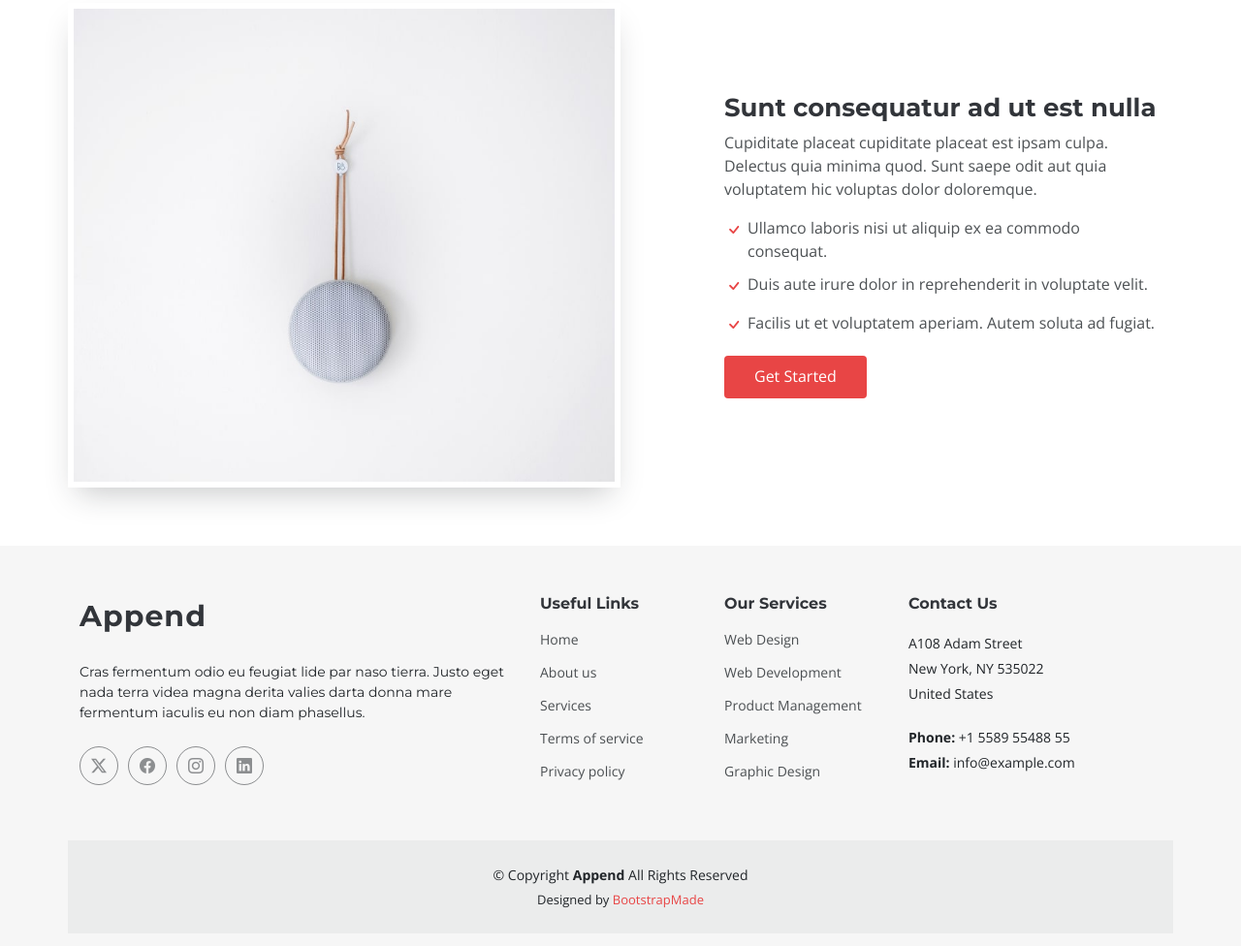
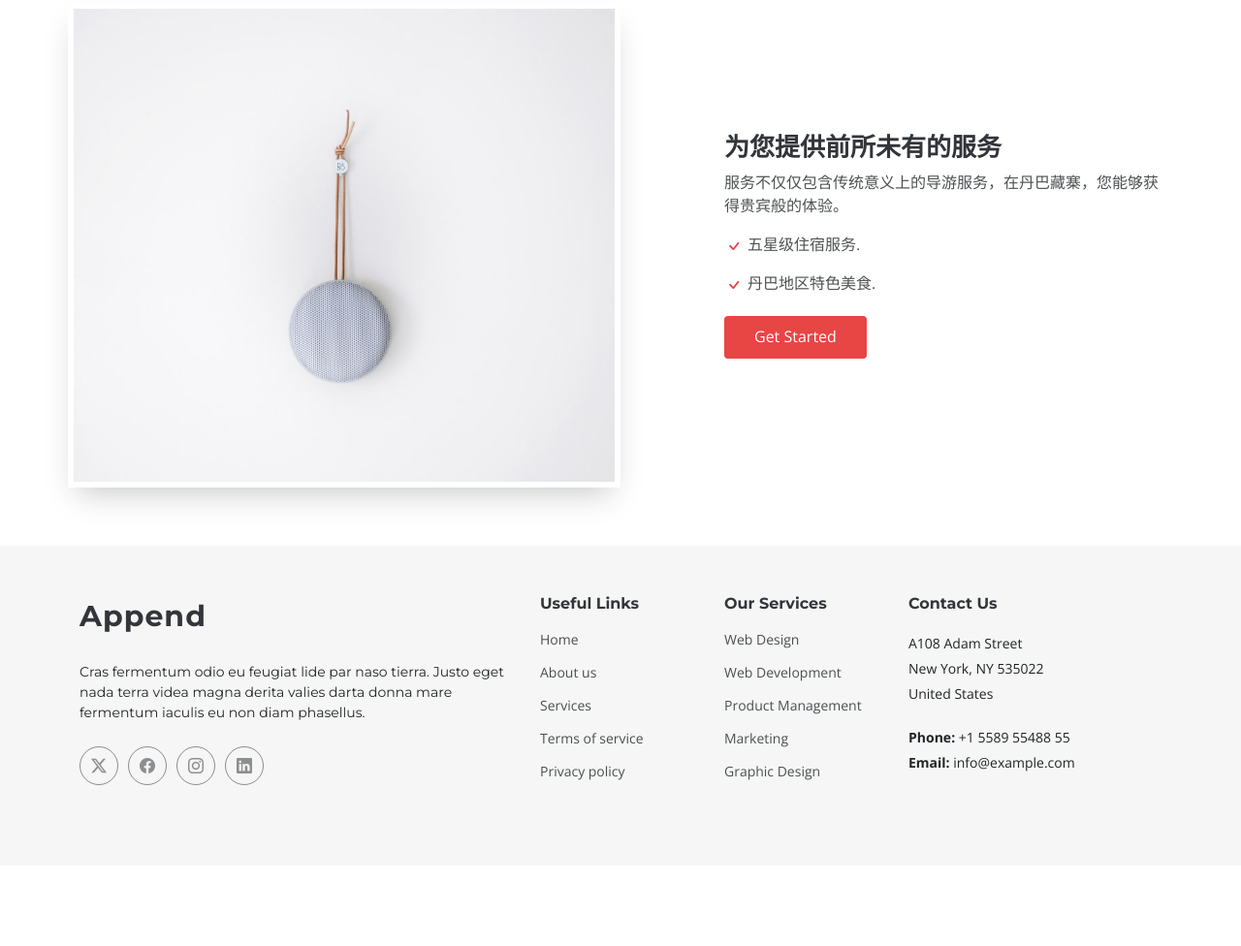
Before and after one commit to btaske/btaske.github.io, a plain HTML site: page index.html in a window 1280 px wide. Shown: the part 3523-4499 px from the top of the page at 97% size. After the commit the page ends 4416 px from the top, so only its background shows below. Drawn offline with nearby package versions, Linux system fonts and the light colour scheme.

Commit message:
Update index.html

```diff
--- a/index.html
+++ b/index.html
@@ -365,17 +365,13 @@
                     <img src="assets/img/features-light-3.jpg" class="img-fluid" alt="">
                 </div>
                 <div class="col-lg-5 d-flex justify-content-center flex-column" data-aos="fade-up">
-                    <h3>Sunt consequatur ad ut est nulla</h3>
-                    <p>Cupiditate placeat cupiditate placeat est ipsam culpa. Delectus quia minima quod. Sunt saepe odit
-                        aut quia voluptatem hic voluptas dolor doloremque.</p>
+                    <h3>为您提供前所未有的服务</h3>
+                    <p>服务不仅仅包含传统意义上的导游服务，在丹巴藏寨，您能够获得贵宾般的体验。</p>
                     <ul>
                         <li><i class="bi bi-check"></i>
-                            <span>Ullamco laboris nisi ut aliquip ex ea commodo consequat.</span></li>
+                            <span>五星级住宿服务.</span></li>
                         <li>
-                            <i class="bi bi-check"></i><span> Duis aute irure dolor in reprehenderit in voluptate velit.</span>
-                        </li>
-                        <li><i class="bi bi-check"></i>
-                            <span>Facilis ut et voluptatem aperiam. Autem soluta ad fugiat</span>.
+                            <i class="bi bi-check"></i><span>丹巴地区特色美食.</span>
                         </li>
                     </ul>
                     <a href="#" class="btn btn-get-started align-self-start">Get Started</a>
@@ -441,17 +437,6 @@
         </div>
     </div>
 
-    <div class="container copyright text-center mt-4">
-        <p>© <span>Copyright</span> <strong class="sitename">Append</strong> <span>All Rights Reserved</span></p>
-        <div class="credits">
-            <!-- All the links in the footer should remain intact. -->
-            <!-- You can delete the links only if you've purchased the pro version. -->
-            <!-- Licensing information: https://bootstrapmade.com/license/ -->
-            <!-- Purchase the pro version with working PHP/AJAX contact form: [buy-url] -->
-            Designed by <a href="https://bootstrapmade.com/">BootstrapMade</a>
-        </div>
-    </div>
-
 </footer>
 
 <!-- Scroll Top -->
```
